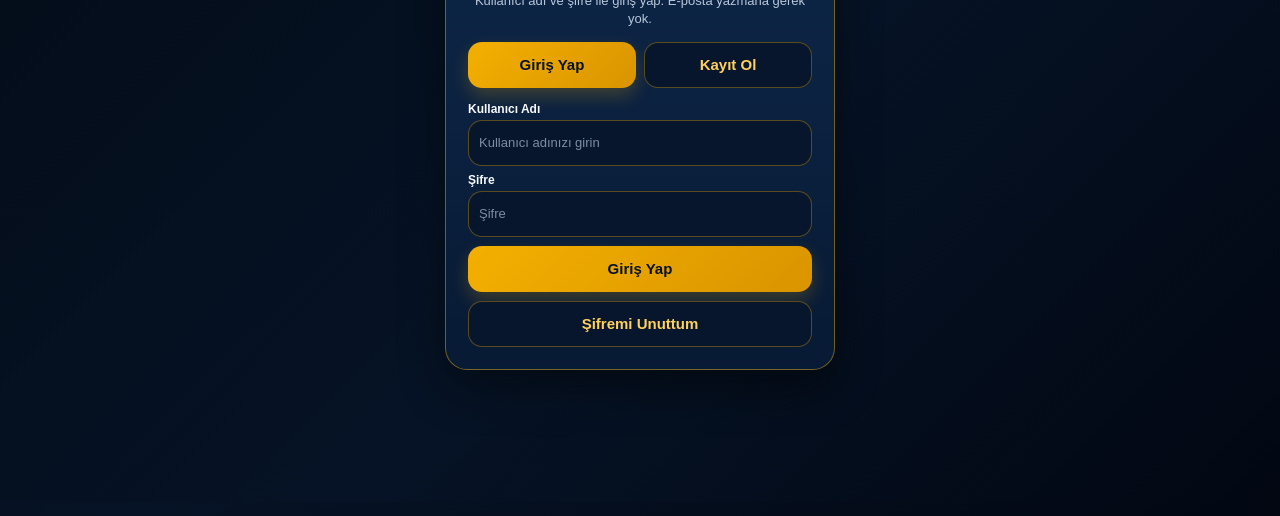
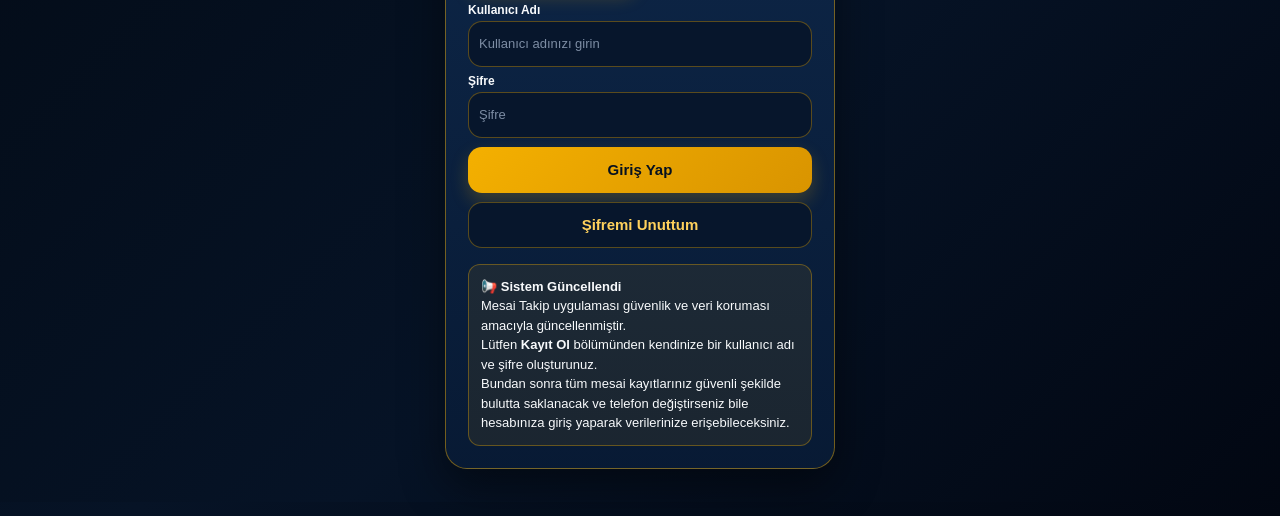
Before and after one commit to yildiz98/mesai-takip-2026, a plain HTML site: page index.html in a window 1280 px wide. Shown: the part 298-814 px from the top of the page. Drawn offline with Linux system fonts and the light colour scheme; no server answers.

Commit message:
Add files via upload

```diff
--- a/index.html
+++ b/index.html
@@ -788,7 +788,15 @@
       <label>Şifre</label><input id="authPassword" type="password" autocomplete="current-password" placeholder="Şifre">
       <button id="authSubmit" type="button" onclick="submitAuth()">Giriş Yap</button>
       <button class="secondary" type="button" onclick="resetPasswordByUsername()" style="background:#07162c;color:var(--gold-2);border:1px solid var(--line);box-shadow:none">Şifremi Unuttum</button>
-      <div id="authError" class="auth-error"></div>
+
+<div class="auth-update" style="margin-top:16px;padding:12px;border:1px solid rgba(244,176,0,.35);border-radius:12px;background:rgba(244,176,0,.08);font-size:13px;line-height:1.5;text-align:left;">
+<strong>📢 Sistem Güncellendi</strong><br>
+Mesai Takip uygulaması güvenlik ve veri koruması amacıyla güncellenmiştir.<br>
+Lütfen <b>Kayıt Ol</b> bölümünden kendinize bir kullanıcı adı ve şifre oluşturunuz.<br>
+Bundan sonra tüm mesai kayıtlarınız güvenli şekilde bulutta saklanacak ve telefon değiştirseniz bile hesabınıza giriş yaparak verilerinize erişebileceksiniz.
+</div>
+
+<div id="authError" class="auth-error"></div>
     </div>
   </div>
 
```
